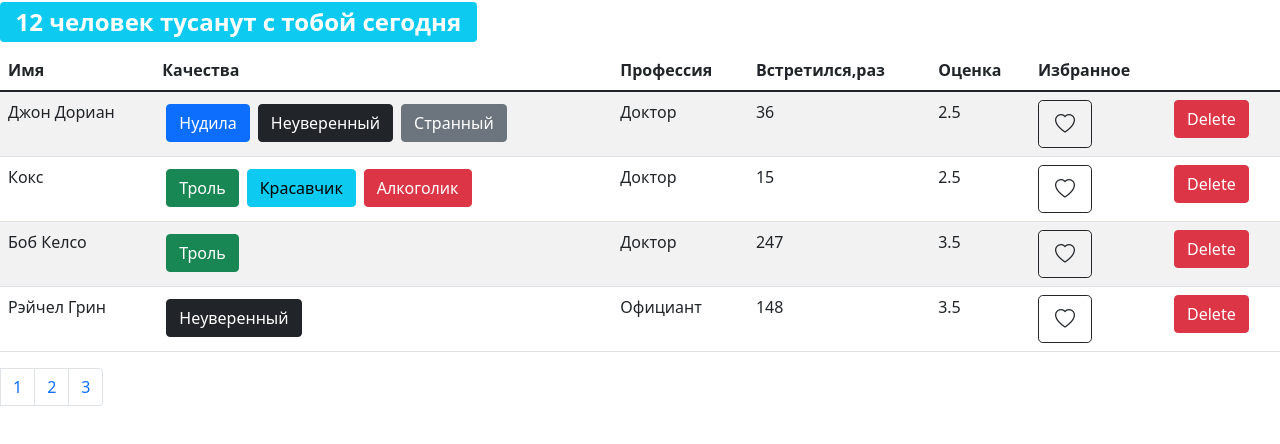
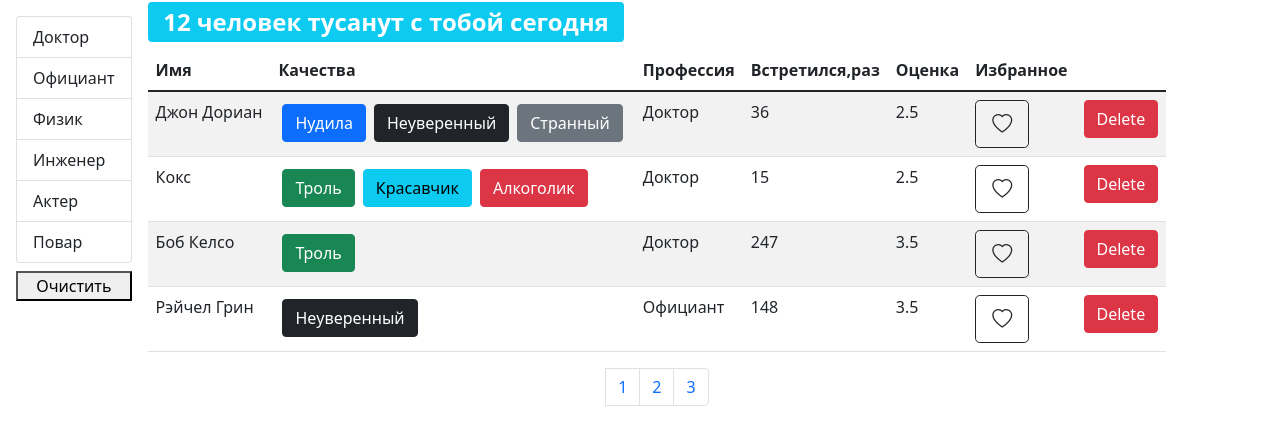
Before and after one commit to VeraNikaDVA/fast-company, a React (Create React App) app: page / in a window 1280 px wide. Shown: the top 444 px of the page. Built offline with nearby package versions, Linux system fonts and the light colour scheme.

Commit message:
Add filtering

```diff
--- /dev/null
+++ b/src/api/fake.api/professions.api.js
@@ -0,0 +1,26 @@
+export const professionsObject = {
+    doctor: { _id: "67rdca3eeb7f6fgeed471818", name: "Доктор" },
+    waiter: { _id: "67rdca3eeb7f6fgeed471820", name: "Официант" },
+    physics: { _id: "67rdca3eeb7f6fgeed471814", name: "Физик" },
+    engineer: { _id: "67rdca3eeb7f6fgeed471822", name: "Инженер" },
+    actor: { _id: "67rdca3eeb7f6fgeed471824", name: "Актер" },
+    cook: { _id: "67rdca3eeb7f6fgeed471829", name: "Повар" }
+};
+export const professions = [
+    { _id: "67rdca3eeb7f6fgeed471818", name: "Доктор" },
+    { _id: "67rdca3eeb7f6fgeed471820", name: "Официант" },
+    { _id: "67rdca3eeb7f6fgeed471814", name: "Физик" },
+    { _id: "67rdca3eeb7f6fgeed471822", name: "Инженер" },
+    { _id: "67rdca3eeb7f6fgeed471824", name: "Актер" },
+    { _id: "67rdca3eeb7f6fgeed471829", name: "Повар" }
+];
+const fetchAll = () =>
+    new Promise((resolve) => {
+        window.setTimeout(function () {
+            resolve(professions);
+        }, 2000);
+    });
+
+export default {
+    fetchAll
+};
--- a/src/api/fake.api/user.api.js
+++ b/src/api/fake.api/user.api.js
@@ -1,11 +1,4 @@
-const professions = {
-    doctor: { _id: "67rdca3eeb7f6fgeed471818", name: "Доктор" },
-    waiter: { _id: "67rdca3eeb7f6fgeed471820", name: "Официант" },
-    physics: { _id: "67rdca3eeb7f6fgeed471814", name: "Физик" },
-    engineer: { _id: "67rdca3eeb7f6fgeed471822", name: "Инженер" },
-    actor: { _id: "67rdca3eeb7f6fgeed471824", name: "Актер" },
-    cook: { _id: "67rdca3eeb7f6fgeed471829", name: "Повар" }
-};
+import { professionsObject as professions } from "./professions.api";
 const qualities = {
     tedious: {
         _id: "67rdca3eeb7f6fgeed471198",
@@ -149,6 +142,14 @@ const users = [
         bookmark: false
     }
 ];
-export function fetchAll() {
-    return users;
-}
+
+const fetchAll = () =>
+    new Promise((resolve) => {
+        window.setTimeout(function () {
+            resolve(users);
+        }, 2000);
+    });
+
+export default {
+    fetchAll
+};
--- a/src/api/index.js
+++ b/src/api/index.js
@@ -1,5 +1,7 @@
-import * as users from "./fake.api/user.api";
+import users from "./fake.api/user.api";
+import professions from "./fake.api/professions.api";
 const API = {
-    users
+    users,
+    professions
 };
 export default API;
--- a/src/components/App.js
+++ b/src/components/App.js
@@ -1,21 +1,49 @@
-import React, { useState } from "react";
+import React, { useState, useEffect } from "react";
 import Users from "./users.jsx";
-import SearchStatus from "./searchStatus";
-import api from "../api/index";
+import api from "../api";
 
 function App() {
-    const [users, setUsers] = useState(api.users.fetchAll());
+    const [users, setUsers] = useState();
     const handleDelete = (userId) => {
         setUsers((prevState) =>
             prevState.filter((user) => user._id !== userId)
         );
     };
+
+    useEffect(() => {
+        api.users.fetchAll().then((data) =>
+            setUsers(
+                data
+            )
+        );
+    }, []);
+
+    const handleBookmark = (userId) => {
+        setUsers((prevState) =>
+            prevState.map((user) => {
+                if (user._id !== userId) {
+                    return user;
+                } else {
+                    if (user.bookmark) {
+                        return { ...user, bookmark: false };
+                    } else {
+                        return { ...user, bookmark: true };
+                    }
+                }
+            })
+        );
+    };
     return (
         <>
-            <SearchStatus length={users.length} />
-            {users.length ? (
-                <Users users={users} onDelete={handleDelete} />
-            ) : null}
+            {users?.length
+                ? (
+                    <Users
+                        users={users}
+                        onDelete={handleDelete}
+                        onBookmark={handleBookmark}
+                    />
+                )
+                : null}
         </>
     );
 }
--- a/src/components/bookmark.jsx
+++ b/src/components/bookmark.jsx
@@ -1,13 +1,10 @@
-import React, { useState } from "react";
+import React from "react";
+import PropTypes from "prop-types";
 
-function Bookmark() {
-    const [status, setStatus] = useState(false);
-    const handleBookmark = () => {
-        return setStatus((prevState) => !prevState);
-    };
+function Bookmark({ status, handleBookmark, userId }) {
     return (
         <button
-            onClick={handleBookmark}
+            onClick={() => handleBookmark(userId)}
             className="btn btn-outline-dark btn-lg"
         >
             <i className={status ? "bi bi-heart-fill" : "bi bi-heart"}></i>
@@ -15,4 +12,10 @@ function Bookmark() {
     );
 }
 
+Bookmark.propTypes = {
+    status: PropTypes.bool.isRequired,
+    handleBookmark: PropTypes.func.isRequired,
+    userId: PropTypes.string.isRequired
+};
+
 export default Bookmark;
--- /dev/null
+++ b/src/components/groupList.jsx
@@ -0,0 +1,32 @@
+import React from "react";
+import PropTypes from "prop-types";
+
+const GroupList = ({ items, valueProperty, contentProperty, onItemSelect, selectedItem }) => {
+    return (
+        <ul className="list-group">
+            {Object.keys(items).map(item =>
+                <li
+                    key = {items[item][valueProperty]}
+                    className={"list-group-item" + (items[item] === selectedItem ? " active" : "")}
+                    onClick={() => onItemSelect(items[item])}
+                    role = "button"
+                >
+                    {items[item][contentProperty]}
+                </li>
+            )}
+        </ul>
+    );
+};
+GroupList.defaultProps = {
+    valueProperty: "_id",
+    contentProperty: "name"
+};
+GroupList.propTypes = {
+    items: PropTypes.oneOfType([PropTypes.object, PropTypes.array]),
+    valueProperty: PropTypes.string.isRequired,
+    contentProperty: PropTypes.string.isRequired,
+    onItemSelect: PropTypes.func,
+    selectedItem: PropTypes.object
+};
+
+export default GroupList;
--- a/src/components/pagination.jsx
+++ b/src/components/pagination.jsx
@@ -3,7 +3,7 @@ import _ from "lodash";
 import PropTypes from "prop-types";
 const Pagination = ({ itemsCount, pageSize, onPageChange, currentPage }) => {
     const pageCount = Math.ceil(itemsCount / pageSize);
-    if (pageCount === 1) return null;
+    if (pageCount === 0) return null;
     const pages = _.range(1, pageCount + 1);
 
     return (
--- a/src/components/user.jsx
+++ b/src/components/user.jsx
@@ -9,7 +9,10 @@ const user = ({
     profession,
     completedMeetings,
     rate,
-    onDelete
+    onDelete,
+    bookmark,
+    onBookmark,
+    userId
 }) => {
     return (
         <>
@@ -24,12 +27,16 @@ const user = ({
                 <td>{completedMeetings}</td>
                 <td>{rate}</td>
                 <td>
-                    <Bookmark />
+                    <Bookmark
+                        status={bookmark}
+                        handleBookmark={onBookmark}
+                        userId={userId}
+                    />
                 </td>
                 <td>
                     <button
                         className="btn btn-danger"
-                        onClick={() => onDelete(user._id)}
+                        onClick={() => onDelete(userId)}
                     >
                         Delete
                     </button>
@@ -45,7 +52,9 @@ user.propTypes = {
     profession: PropTypes.object.isRequired,
     completedMeetings: PropTypes.number.isRequired,
     rate: PropTypes.number.isRequired,
-    name: PropTypes.string.isRequired
+    name: PropTypes.string.isRequired,
+    onBookmark: PropTypes.func.isRequired,
+    userId: PropTypes.string.isRequired
 };
 
 export default user;
--- a/src/components/users.jsx
+++ b/src/components/users.jsx
@@ -1,21 +1,61 @@
-import React, { useState } from "react";
+import React, { useState, useEffect } from "react";
 import { paginate } from "../utils/paginate";
 import Pagination from "./pagination";
 import User from "./user";
 import PropTypes from "prop-types";
+import GroupList from "./groupList";
+import api from "../api";
+import SearchStatus from "./searchStatus";
 
 const Users = ({ users, ...rest }) => {
-    const count = users.length;
+    const [professions, setProfession] = useState();
+    const [currentPage, setCurrentPage] = useState(1);
+    const [selectedProf, setSelectedProf] = useState();
     const pageSize = 4;
-    const [currentPage, setCurrentPage] = useState(1);
+
+    useEffect(() => {
+        api.professions.fetchAll().then((data) =>
+            setProfession(
+                data
+            )
+        );
+    }, []);
+    useEffect(() => {
+        setCurrentPage(1);
+    }, [selectedProf]);
+
+    const handleProfessionSelect = (item) => {
+        setSelectedProf(item);
+    };
+
     const handlePageChange = (pageIndex) => {
         setCurrentPage(pageIndex);
     };
-
-    const userCrop = paginate(users, currentPage, pageSize);
+    const filteredUsers = selectedProf
+        ? users.filter((user) => user.profession._id === selectedProf._id)
+        : users;
+    const count = filteredUsers.length;
+    const usersCrop = paginate(filteredUsers, currentPage, pageSize);
+    const clearFilter = () => {
+        setSelectedProf();
+    };
 
     return (
-        <>
+        <div className = "d-flex">
+
+            {professions && (
+                <div className="d-flex flex-column flex-shrink-0 p-3">
+
+                    <GroupList
+                        selectedItem = {selectedProf}
+                        items = {professions}
+                        onItemSelect={handleProfessionSelect}
+                    />
+                    < button className = "dtn dtn-secondary mt-2" onClick = {clearFilter}>Очистить</button>
+                </div>
+            )}
+            <div className="d-flex flex-column">
+                <SearchStatus length={count} />
                 <table className="table table-striped">
                     <thead>
                         <tr>
@@ -29,22 +69,27 @@ const Users = ({ users, ...rest }) => {
                         </tr>
                     </thead>
                     <tbody>
-                    {userCrop.map((user) => (
+                        {usersCrop.map((user) => (
                             <User
                                 key={user._id}
                                 {...user}
                                 onDelete={rest.onDelete}
+                                onBookmark={rest.onBookmark}
+                                userId={user._id}
                             />
                         ))}
                     </tbody>
                 </table>
+                <div className="d-flex justify-content-center">
                     <Pagination
                         itemsCount={count}
                         pageSize={pageSize}
                         currentPage={currentPage}
                         onPageChange={handlePageChange}
                     />
-        </>
+                </div>
+            </div>
+        </div>
     );
 };
 
```
Also changed, not shown: .eslintrc.js. Lines whose indentation alone changed are shown as unchanged.
